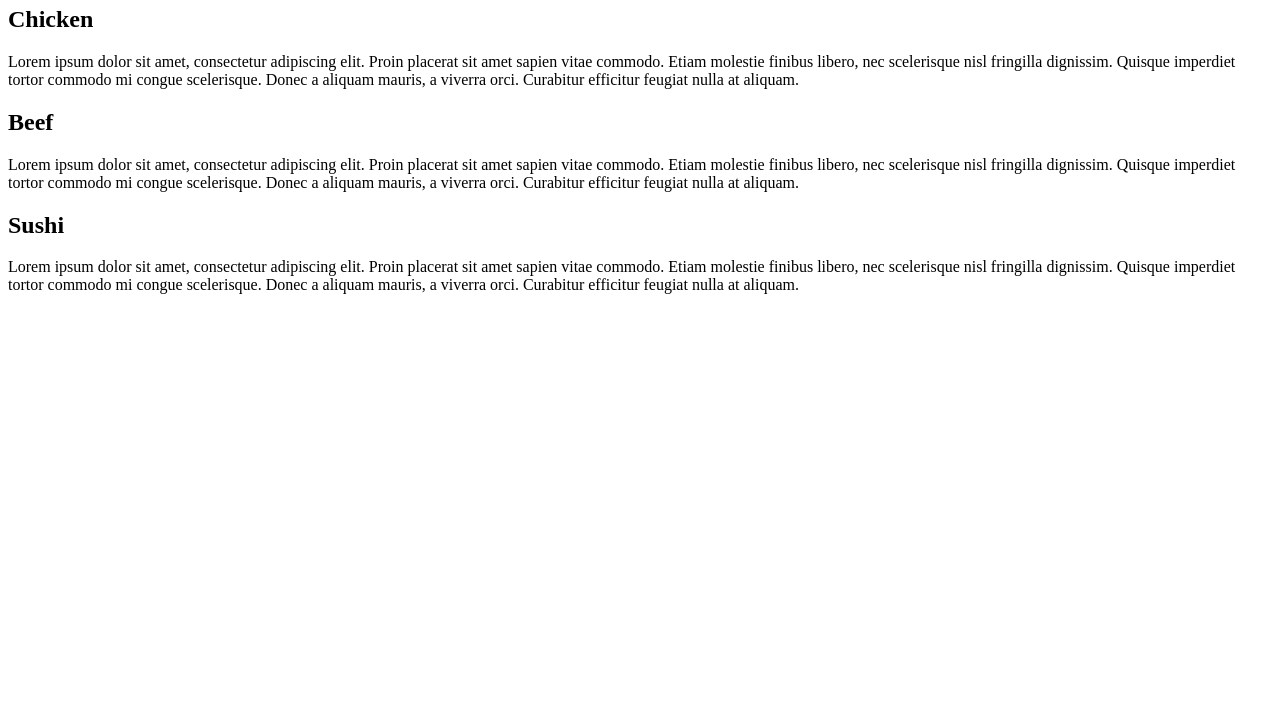
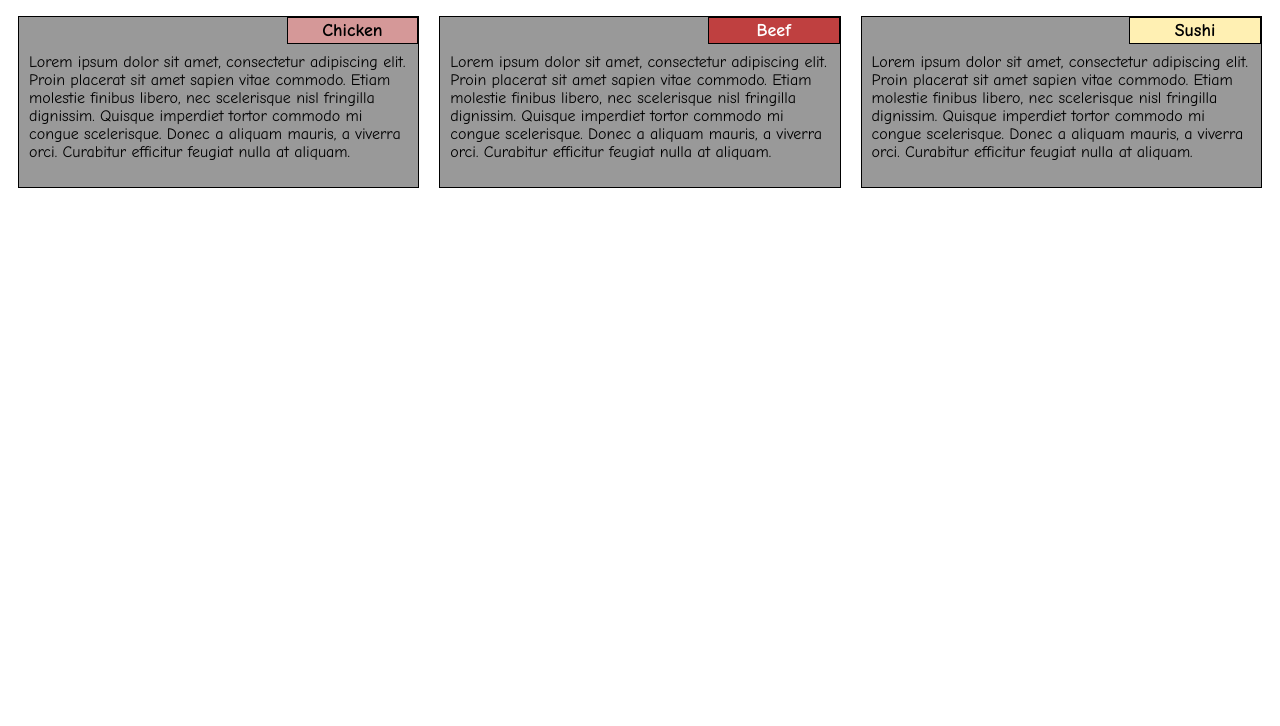
Before and after one commit to PilliMonika/module2-solution, a plain HTML site: page index.html in a window 1280 px wide. Shown: the part 74-800 px from the top of the page. Drawn offline with Linux system fonts and the light colour scheme.

Commit message:
Update index.html

```diff
--- a/index.html
+++ b/index.html
@@ -4,7 +4,7 @@
 <title>module2 solution</title>
 <meta charset="UTF-8">
 <meta name="viewport" content="width=device-width, initial-scale=1">
-<link rel="stylesheet" type="text/css" href="css/assignment2_styles.css">
+<link rel="stylesheet" type="text/css" href="css/assignment2.css">
   </head>
 <body>
 <h1>Our Menu</h1>
```
